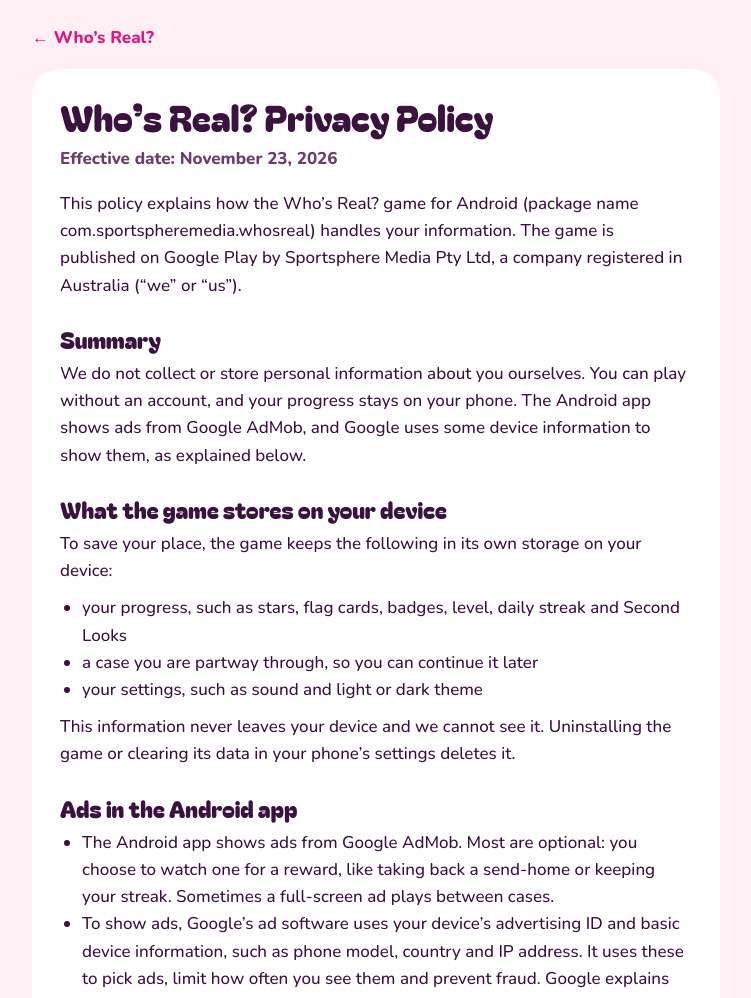
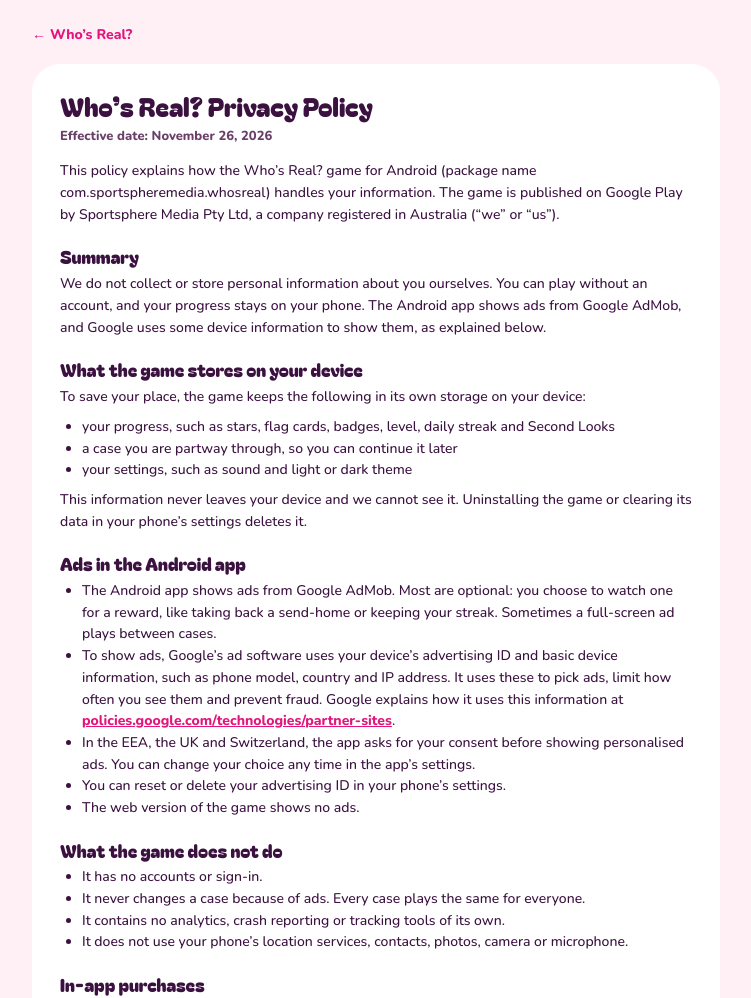
Before and after one commit to ss23-maker/whosreal-site, a plain HTML site: page privacy.html in a window 1280 px wide. Shown: the top 998 px of the page, without its empty margins (264-1015 px from the left). Drawn offline with Linux system fonts and the light colour scheme.

Commit message:
Privacy policy: smaller text, and cover in-app purchases
Waiting on approval before it goes to main (the live site).

Co-Authored-By: Claude Opus 5.5 <noreply@anthropic.com>
Claude-Session: https://claude.ai/code/session_01TPAn62S1by6gGeNSBKLpQo

```diff
--- a/privacy.html
+++ b/privacy.html
@@ -14,19 +14,19 @@
 @font-face{font-family:'Nunito';font-weight:900;font-display:swap;src:url(fonts/nunito-900.woff2) format('woff2')}
 :root { --bg: #FFF0F6; --card: #FFFFFF; --ink: #3B1140; --muted: #6A3F68; --pink: #E3157C; --line: #F5CFE0; --hard: rgba(176, 15, 94, 0.16); color-scheme: light; }
 * { box-sizing: border-box; }
-body { margin: 0; background: var(--bg); color: var(--ink); font-family: 'Nunito', 'Segoe UI', system-ui, sans-serif; font-size: 17px; line-height: 1.6;
+body { margin: 0; background: var(--bg); color: var(--ink); font-family: 'Nunito', 'Segoe UI', system-ui, sans-serif; font-size: 14px; line-height: 1.55;
   padding-top: env(safe-area-inset-top, 0px); padding-bottom: env(safe-area-inset-bottom, 0px); }
 .wrap { max-width: 720px; margin: 0 auto; padding-left: max(16px, env(safe-area-inset-left, 0px)); padding-right: max(16px, env(safe-area-inset-right, 0px)); padding-block: 24px 48px; }
 a { color: var(--pink); font-weight: 800; }
 .back { display: inline-block; margin-bottom: 18px; text-decoration: none; }
 article { background: var(--card); border-radius: 28px; box-shadow: 0 6px 0 var(--hard); padding: 28px; }
 h1, h2 { font-family: 'Bagel Fat One', 'Arial Rounded MT Bold', sans-serif; font-weight: 400; line-height: 1.1; margin: 0; text-wrap: balance; }
-h1 { font-size: 36px; }
-h2 { font-size: 23px; margin-top: 28px; margin-bottom: 8px; }
-p, ul { margin: 0 0 10px; }
+h1 { font-size: 26px; }
+h2 { font-size: 18px; margin-top: 22px; margin-bottom: 6px; }
+p, ul { margin: 0 0 8px; }
 ul { padding-left: 22px; }
-.date { color: var(--muted); font-weight: 800; margin: 8px 0 18px; }
-@media (max-width: 480px) { article { padding: 20px; } h1 { font-size: 30px; } }
+.date { color: var(--muted); font-weight: 800; font-size: 13px; margin: 6px 0 14px; }
+@media (max-width: 480px) { article { padding: 18px; } h1 { font-size: 23px; } }
 </style>
 </head>
 <body>
@@ -34,7 +34,7 @@ ul { padding-left: 22px; }
 <a class="back" href="./">← Who’s Real?</a>
 <article>
 <h1>Who’s Real? Privacy Policy</h1>
-<p class="date">Effective date: November 23, 2026</p>
+<p class="date">Effective date: November 26, 2026</p>
 <p>This policy explains how the Who’s Real? game for Android (package name com.sportspheremedia.whosreal) handles your information. The game is published on Google Play by Sportsphere Media Pty Ltd, a company registered in Australia (“we” or “us”).</p>
 
 <h2>Summary</h2>
@@ -64,8 +64,10 @@ ul { padding-left: 22px; }
 <li>It never changes a case because of ads. Every case plays the same for everyone.</li>
 <li>It contains no analytics, crash reporting or tracking tools of its own.</li>
 <li>It does not use your phone’s location services, contacts, photos, camera or microphone.</li>
-<li>It has no in-app purchases.</li>
 </ul>
+
+<h2>In-app purchases</h2>
+<p>The Android app sells optional one-time extras through Google Play: Remove ads +, case packs and All Access. Google Play handles the whole payment, so we never see your card or payment details. When the app starts, it asks Google Play which extras your Google account owns so it can unlock them. That check happens between Google Play and your device, and we do not store it anywhere else.</p>
 
 <h2>Sharing your results</h2>
 <p>When you tap a share button, the game makes a result picture and a caption on your device. You can send them through your phone’s share menu, save the picture or copy the caption. You choose where they go, and they do not pass through us. A challenge link only includes the case, a shuffle number, your stars and your score. It contains nothing that identifies you.</p>
@@ -74,7 +76,7 @@ ul { padding-left: 22px; }
 <p>Who’s Real? is made for players aged 13 and over. We do not knowingly collect personal information from anyone, including children under 13. Ads in the game are limited to content rated suitable for teens.</p>
 
 <h2>Google Play</h2>
-<p>Google Play handles downloads and updates of the game. Information Google collects when you use Google Play is covered by <a href="https://policies.google.com/privacy" target="_blank" rel="noopener noreferrer">Google’s Privacy Policy</a>.</p>
+<p>Google Play handles downloads, updates and purchases in the game. Information Google collects when you use Google Play is covered by <a href="https://policies.google.com/privacy" target="_blank" rel="noopener noreferrer">Google’s Privacy Policy</a>.</p>
 
 <h2>Changes to this policy</h2>
 <p>If a future version changes how information is handled, we will update this policy and its effective date before that version is released.</p>
```
